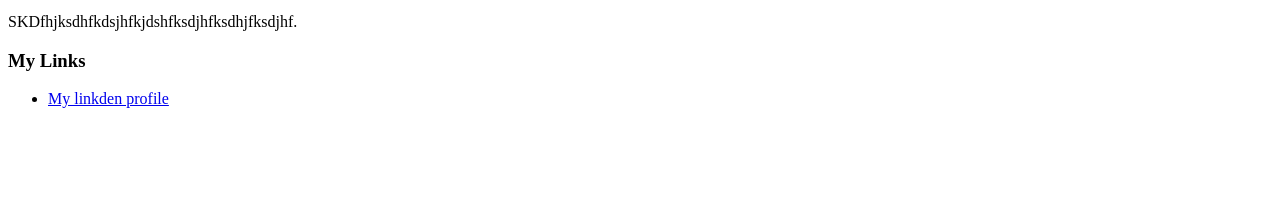
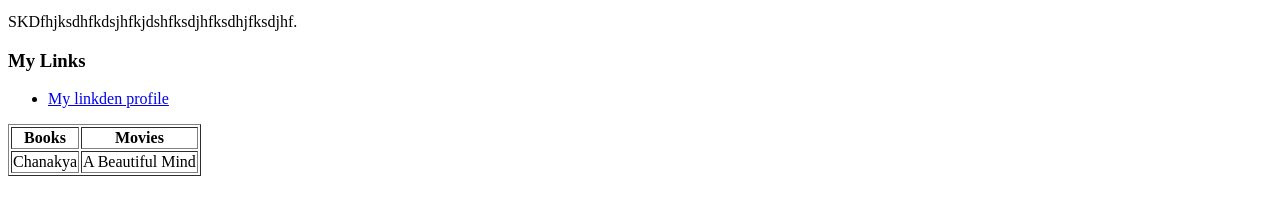
Before and after one commit to indranik/TestWeb, a plain HTML site: page index.html in a window 1280 px wide. Shown: the part 145-360 px from the top of the page. Drawn offline with Linux system fonts and the light colour scheme.

Commit message:
Updated with Table

```diff
--- a/index.html
+++ b/index.html
@@ -25,7 +25,24 @@
   </ul>
 
 
-  <br></br>
+
+  <table border = "1">
+      <thead>
+          <tr>
+                  <th>Books</th>
+                  <th>Movies</th>
+
+          </tr>
+      </thead>
+
+
+      <tr>
+        <td>Chanakya</td>
+        <td>A Beautiful Mind</td>
+
+      </tr>
+
+
 
 </body>
 </html>
```
